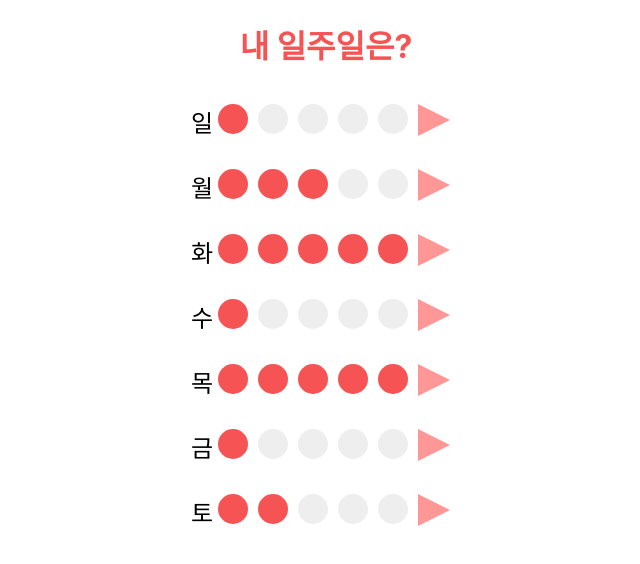
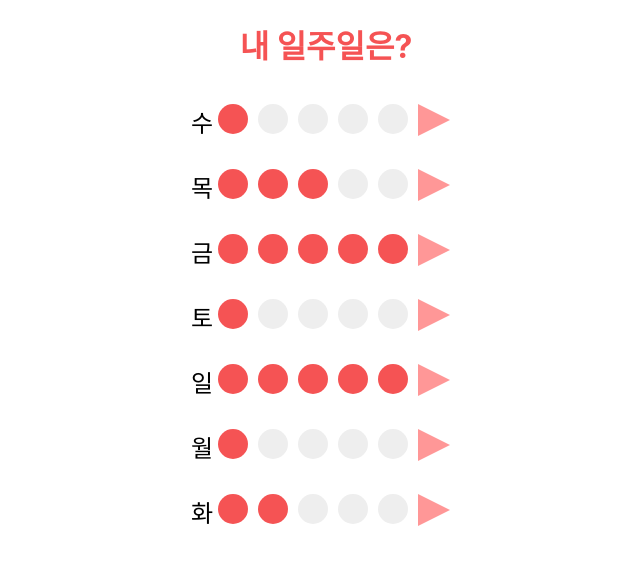
Before and after one commit to isabel-noh/weekly_score, a React (Create React App) app: page / in a window 1280 px wide. Shown: the top 564 px of the page, without its empty margins (314-954 px from the left). Built offline with nearby package versions, Linux system fonts and the light colour scheme.

Commit message:
Update WeeklyScore.js
오늘의 요일을 기준으로 순서대로 나오게 하기

```diff
--- a/src/WeeklyScore.js
+++ b/src/WeeklyScore.js
@@ -20,11 +20,30 @@ const WeeklyScore = (props) => {
         4: "목",
         5: "금",
         6: "토",
-      };
-      console.log(Object.keys(day_text_dict).map((d, i) => day_text_dict[d]));
+    };
 
-      const day_text_arr = Object.values(day_text_dict);
-      console.log(day_text_arr)
+    const today = new Date().getDay();  // 4 (: 목요일)
+
+    const today_datecount = Object.keys(day_text_dict).map((v, i)=>{
+        return (
+            (parseInt(v) + today) > 6? parseInt(v)+today-7 : parseInt(v)+today
+        )
+    })
+    console.log(today_datecount) // [4, 5, 6, 0, 1, 2, 3]
+
+    const today_text = today_datecount.map((v, i) => { //day_text_dict에서 v에 해당하는 value값 가져와서 배열로 만들고픔
+            // key: parseInt(v),
+            return Object.values(day_text_dict)[v]
+    })
+    console.log(today_text)
+
+//   console.log(Object.keys(today_text_dic).map((d, i) => today_text_dic[d]));
+
+    const day_text_arr = Object.values(today_text);
+    console.log(day_text_arr)
+
+
+
     // const set_score = Array.from({length: 5}, (v, i) => i);
 
     // useEffect(() => {
@@ -54,7 +73,8 @@ const WeeklyScore = (props) => {
     const score = day_text_arr.map((v, i) => {
         return {
             day: v,
-            score: Math.floor(Math.random() * 5) + 1}
+            score: Math.floor(Math.random() * 5) + 1
+        }
     })
     console.log(score)
 
```
